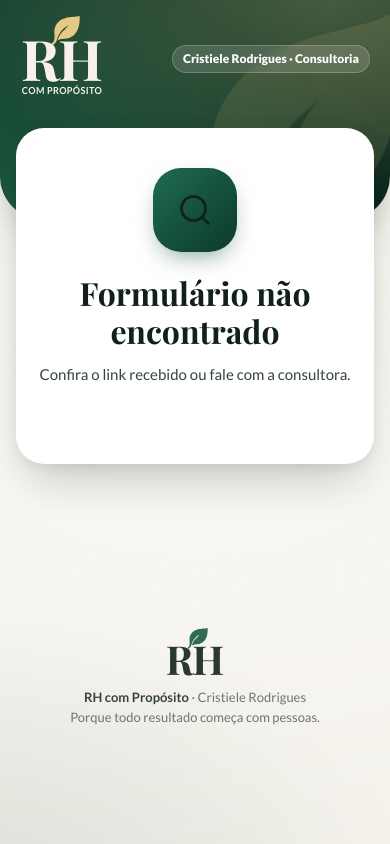
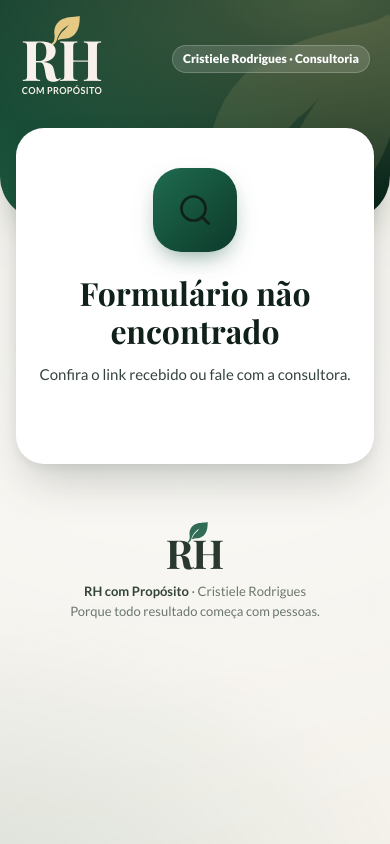
Before and after one commit to brennoliver/diagnostico-rh, a plain HTML site: page f/index.html in a window 390 px wide. Drawn offline with nearby package versions, Linux system fonts and the light colour scheme; a web font is replaced by a local one.

Commit message:
fix: rodapé do formulário não fica sob a barra e sem zoom no iPhone
Co-Authored-By: Claude Opus 5.5 <noreply@anthropic.com>

```diff
--- a/css/rh.css
+++ b/css/rh.css
@@ -119,6 +119,8 @@ button,input,select,textarea{font:inherit;color:inherit}
 .input,.select,.textarea{width:100%;min-height:46px;padding:11px 14px;border:1px solid var(--line);border-radius:var(--radius-sm);background:var(--surface);color:var(--ink);font-size:15px;
   box-shadow:inset 0 1px 2px rgba(16,33,26,.04);transition:border-color .15s,box-shadow .15s,background-color .15s}
 .textarea{min-height:100px;resize:vertical;line-height:1.55}
+/* iPhone dá zoom ao focar campos com fonte menor que 16px */
+@media(max-width:640px){.input,.select,.textarea,.grade .input,.grade .select{font-size:16px}}
 .input:hover,.select:hover,.textarea:hover{border-color:#D5CFC2}
 .input:focus,.select:focus,.textarea:focus{outline:none;border-color:var(--green-500);box-shadow:var(--focus);background:#fff}
 .input::placeholder,.textarea::placeholder{color:#9AA39D}
@@ -390,7 +392,7 @@ input[type=range]::-moz-range-thumb{width:16px;height:16px;border-radius:50%;bac
 @media(min-width:900px){.pf-faixa{border-radius:0 0 80px 80px}}
 .pf-faixa::before{content:'';position:absolute;inset:0;background:radial-gradient(600px 320px at 85% 0%,rgba(230,201,130,.26),transparent 65%),radial-gradient(520px 360px at 0% 100%,rgba(46,125,88,.55),transparent 70%)}
 .pf-faixa .folha-solta{opacity:.12}
-.pf{position:relative;z-index:1;max-width:780px;margin:0 auto;padding:0 16px 130px}
+.pf{position:relative;z-index:1;max-width:780px;margin:0 auto;padding:0 16px 24px}
 .pf-hero{padding:22px 2px 30px;color:#F8F1EB}
 .pf-hero .eyebrow{color:var(--gold-300)}
 .pf-hero h1{font-family:var(--serif);font-size:32px;font-weight:700;margin:6px 0 12px;color:#fff;letter-spacing:-.3px}
@@ -457,7 +459,7 @@ input[type=range]::-moz-range-thumb{width:16px;height:16px;border-radius:50%;bac
   .grade td{border:0;padding:4px 0}
   .grade td[data-col]::before{content:attr(data-col);display:block;font-size:12px;font-weight:800;color:var(--muted);margin-bottom:3px}
 }
-.pf-nav{position:fixed;left:0;right:0;bottom:0;background:rgba(255,255,255,.82);backdrop-filter:blur(14px);border-top:1px solid rgba(230,225,214,.8);padding:12px 16px calc(12px + env(safe-area-inset-bottom));z-index:30;box-shadow:0 -10px 30px -18px rgba(16,33,26,.35)}
+.pf-nav{position:fixed;left:0;right:0;bottom:0;background:rgba(255,255,255,.96);backdrop-filter:blur(14px);border-top:1px solid rgba(230,225,214,.8);padding:12px 16px calc(12px + env(safe-area-inset-bottom));z-index:30;box-shadow:0 -10px 30px -18px rgba(16,33,26,.35)}
 .pf-nav-in{max-width:780px;margin:0 auto;display:flex;gap:10px;align-items:center}
 .pf-nav .btn-lg{flex:1}
 @media(min-width:640px){.pf-nav .btn-lg{flex:0 0 auto;min-width:210px}.pf-nav-in{justify-content:flex-end}}
@@ -467,7 +469,7 @@ input[type=range]::-moz-range-thumb{width:16px;height:16px;border-radius:50%;bac
 .pf-end-ico svg{width:46px}
 .pf-end h1{font-family:var(--serif);font-size:32px;margin-bottom:12px}
 .pf-end p{color:var(--ink-2);max-width:520px;margin:0 auto 28px;white-space:pre-line}
-.pf-foot{position:relative;z-index:1;text-align:center;font-size:13px;color:var(--muted);padding:34px 16px 40px}
+.pf-foot{position:relative;z-index:1;text-align:center;font-size:13px;color:var(--muted);padding:34px 16px calc(130px + env(safe-area-inset-bottom))}
 .pf-foot .logo{display:block;width:60px;margin:0 auto 10px;opacity:.9}
 .pf-foot strong{color:var(--ink-2)}
 .pf-closing{text-align:center;font-family:var(--serif);font-style:italic;font-size:18px;color:var(--ink-2);padding:12px 12px 26px}
```
